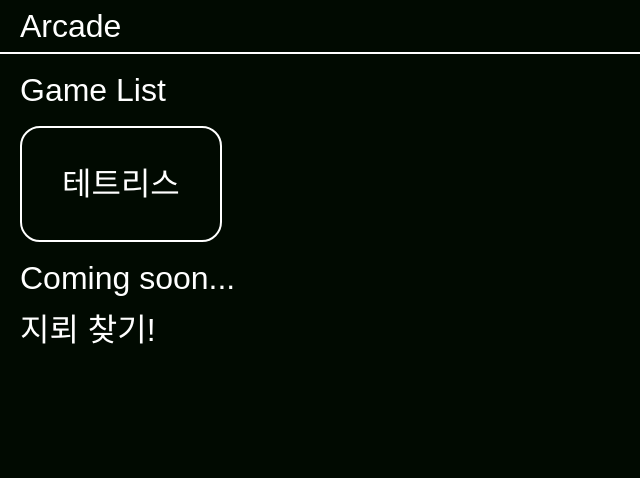
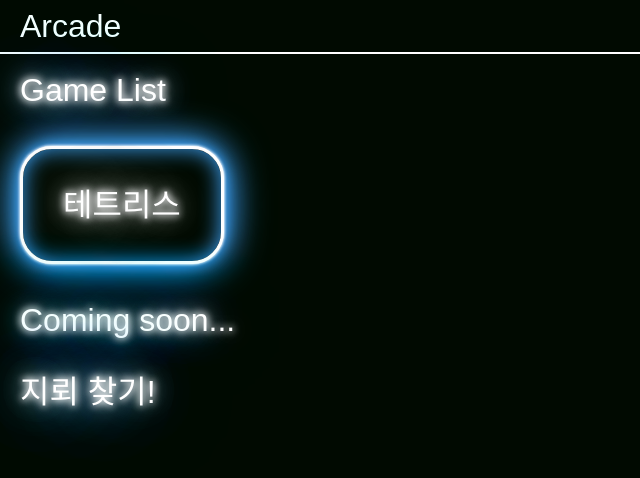
Before and after one commit to jgjgill/arcade, a React (Vite) app: page /arcade/tetris in a window 1280 px wide. Both pictures are taken after a click on the button "Arcade". Shown: the top 478 px of the page, without its empty margins (0-640 px from the left). Built offline with nearby package versions, Linux system fonts and the light colour scheme; a web font is replaced by a local one.

Commit message:
style: 네온 관련 hover 효과 추가

```diff
--- a/src/pages/home/home.module.scss
+++ b/src/pages/home/home.module.scss
@@ -1,18 +1,20 @@
 @use '/src/styles/constants/colors';
+@use '/src/styles/mixins/neon';
 
 .container {
   display: flex;
   flex-direction: column;
-  gap: 20px;
-  font-size: xx-large;
-  color: colors.$WHITE;
+  gap: 40px;
+
+  @include neon.text(colors.$SECONDARY, $size: xx-large);
 }
 
 .gameButton {
+  @include neon.border(colors.$SECONDARY, $hover: true);
+  @include neon.text(colors.$GRAY, $size: xx-large);
+
   padding: 40px;
-  color: colors.$WHITE;
   cursor: pointer;
   background-color: colors.$BLACK;
-  border: 2px solid colors.$WHITE;
-  border-radius: 20px;
+  transition: 0.3s;
 }
--- a/src/pages/home/index.tsx
+++ b/src/pages/home/index.tsx
@@ -1,5 +1,7 @@
 import styles from '@home/home.module.scss'
 import { useNavigate } from 'react-router-dom'
+
+const GAME_LIST = ['테트리스']
 
 const Home = () => {
   const navigate = useNavigate()
@@ -13,11 +15,13 @@
       <h1>Game List</h1>
 
       <ul>
-        <li>
-          <button type="button" onClick={handleClick} className={styles.gameButton}>
-            테트리스
-          </button>
-        </li>
+        {GAME_LIST.map((item) => (
+          <li key={item}>
+            <button type="button" onClick={handleClick} className={styles.gameButton}>
+              {item}
+            </button>
+          </li>
+        ))}
       </ul>
 
       <h2>Coming soon...</h2>
--- a/src/pages/tetris/components/menu/menu.module.scss
+++ b/src/pages/tetris/components/menu/menu.module.scss
@@ -10,7 +10,7 @@
 
 .button {
   @include neon.text(colors.$PRIMARY, 5rem);
-  @include neon.border(colors.$PRIMARY);
+  @include neon.border(colors.$PRIMARY, $hover: true);
 
   padding: 50px;
   cursor: pointer;
--- a/src/pages/tetris/hooks/useGameStats.ts
+++ b/src/pages/tetris/hooks/useGameStats.ts
@@ -27,6 +27,5 @@
 
   return { score, rows, level, resetGameStats }
 }
-// 점수 -> 레벨 * 뿌신 벽 개수(40, 100, 300, 1200)
 
 export default useGameStats
--- a/src/styles/mixins/_neon.scss
+++ b/src/styles/mixins/_neon.scss
@@ -14,12 +14,9 @@
     0 0 92px $color,
     0 0 102px $color,
     0 0 151px $color;
-
-  &:hover {
-  }
 }
 
-@mixin border($color) {
+@mixin border($color, $hover: false) {
   border: 0.2rem solid colors.$WHITE;
   border-radius: 2rem;
   box-shadow:
@@ -29,4 +26,27 @@
     0 0 0.8rem $color,
     0 0 2.8rem $color,
     inset 0 0 1.3rem $color;
+
+  @if $hover {
+    &:hover {
+      border-color: $color;
+      box-shadow:
+        0 0 0.2rem $color,
+        0 0 0.2rem $color,
+        0 0 2rem $color,
+        0 0 0.8rem $color,
+        0 0 2.8rem $color,
+        inset 0 0 1.3rem $color;
+    }
+  }
 }
+
+@keyframes huerotate {
+  0% {
+    filter: hue-rotate(0deg);
+  }
+
+  100% {
+    filter: hue-rotate(360deg);
+  }
+}
```
